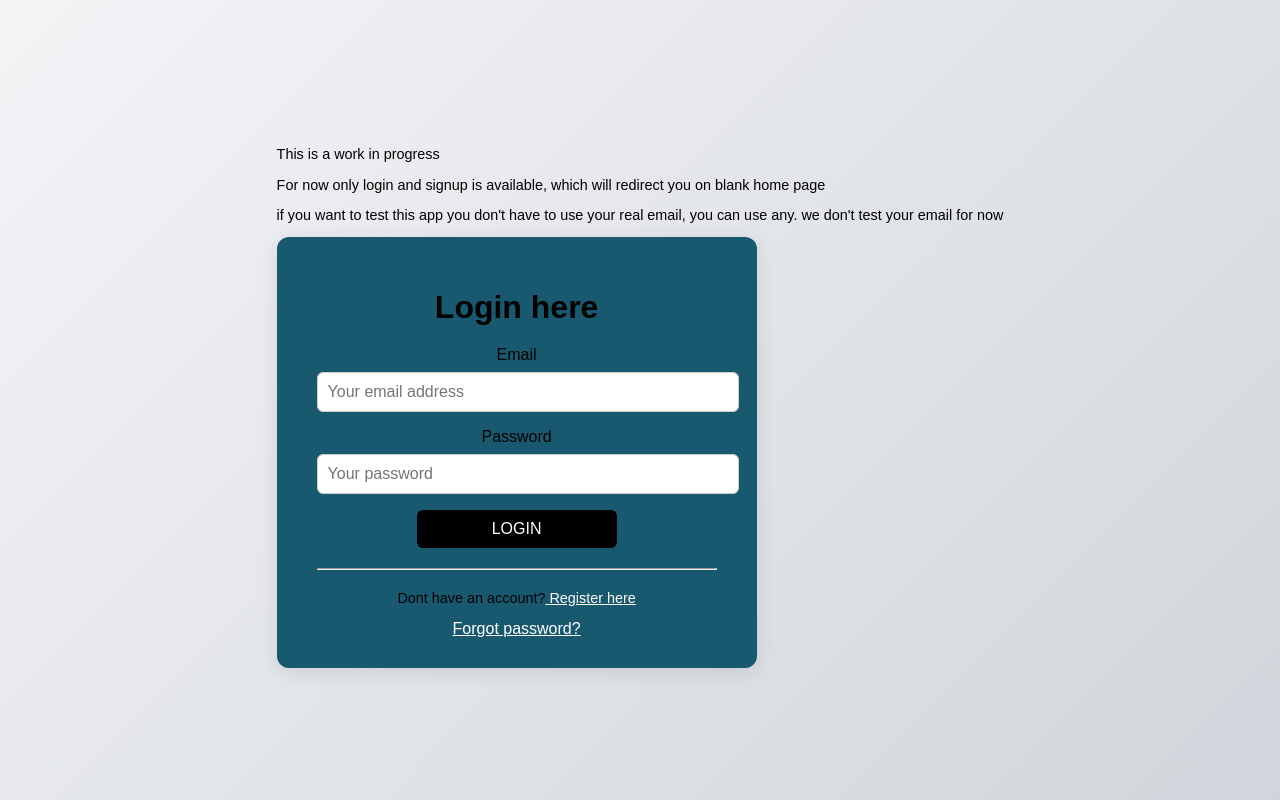
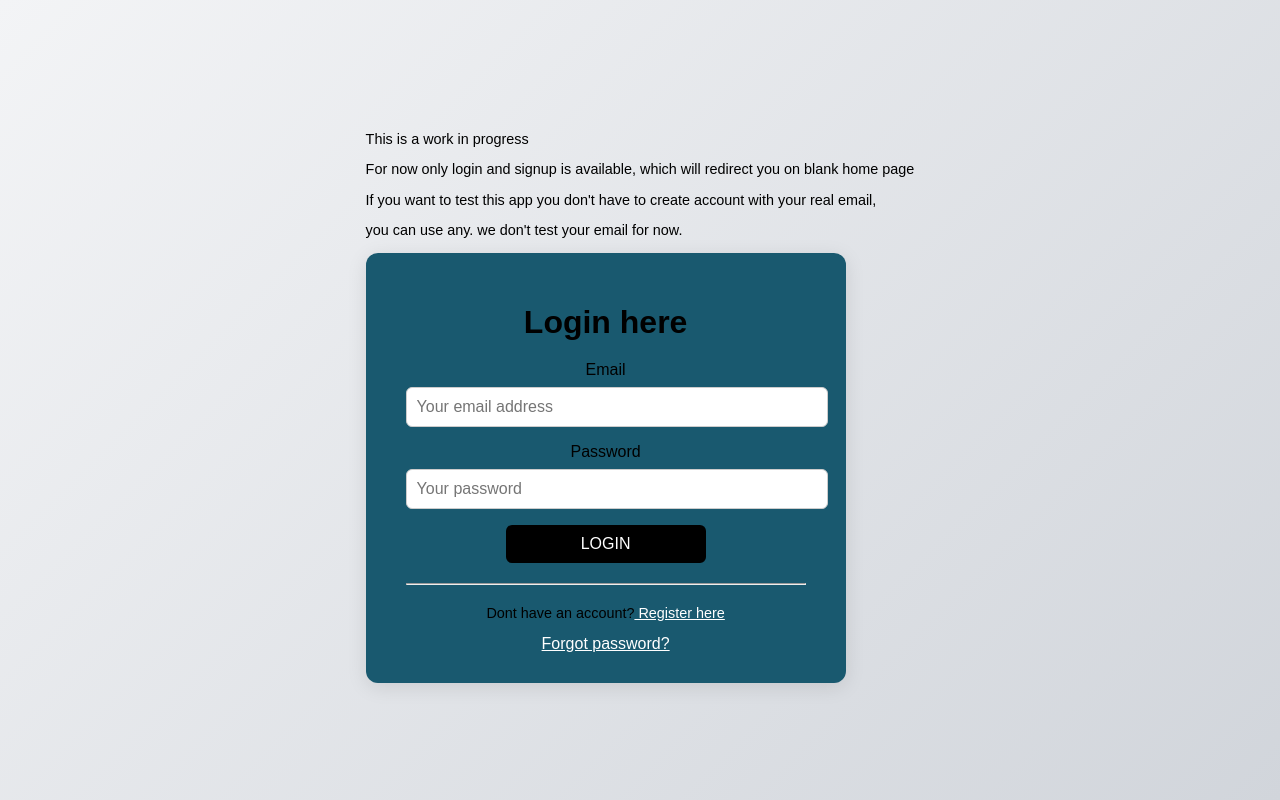
Before and after one commit to Hobist-social-app/frontend, a Vue app: page /login in a window 1280 px wide. Built offline with nearby package versions, Linux system fonts and the light colour scheme.

Commit message:
heads up for login page part 2

```diff
--- a/src/pages/AuthenticationPage.vue
+++ b/src/pages/AuthenticationPage.vue
@@ -32,7 +32,10 @@ async function handleSubmit(){
 <template>
   <p>This is a work in progress</p>
   <p>For now only login and signup is available, which will redirect you on blank home page</p>
-  <p>if you want to test this app you don't have to use your real email, you can use any. we don't test your email for now</p>
+  <p>If you want to test this app you don't have to create account with your real email,</p>
+  <p>you can use any. we don't test your email for now.</p>
+
+
   <div id="outer-box">
 
     <form @submit.prevent="handleSubmit" autocomplete="off">
```
